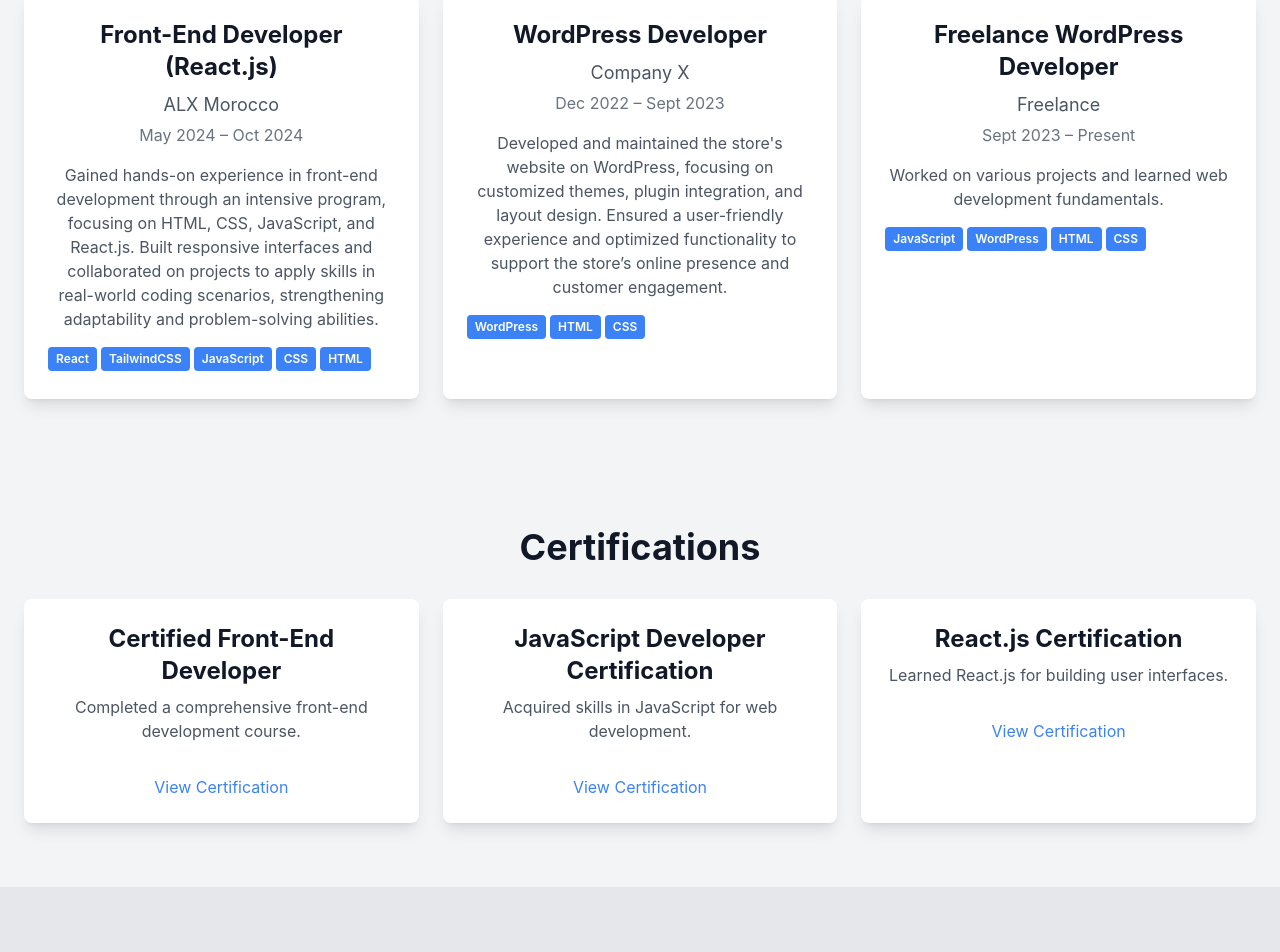
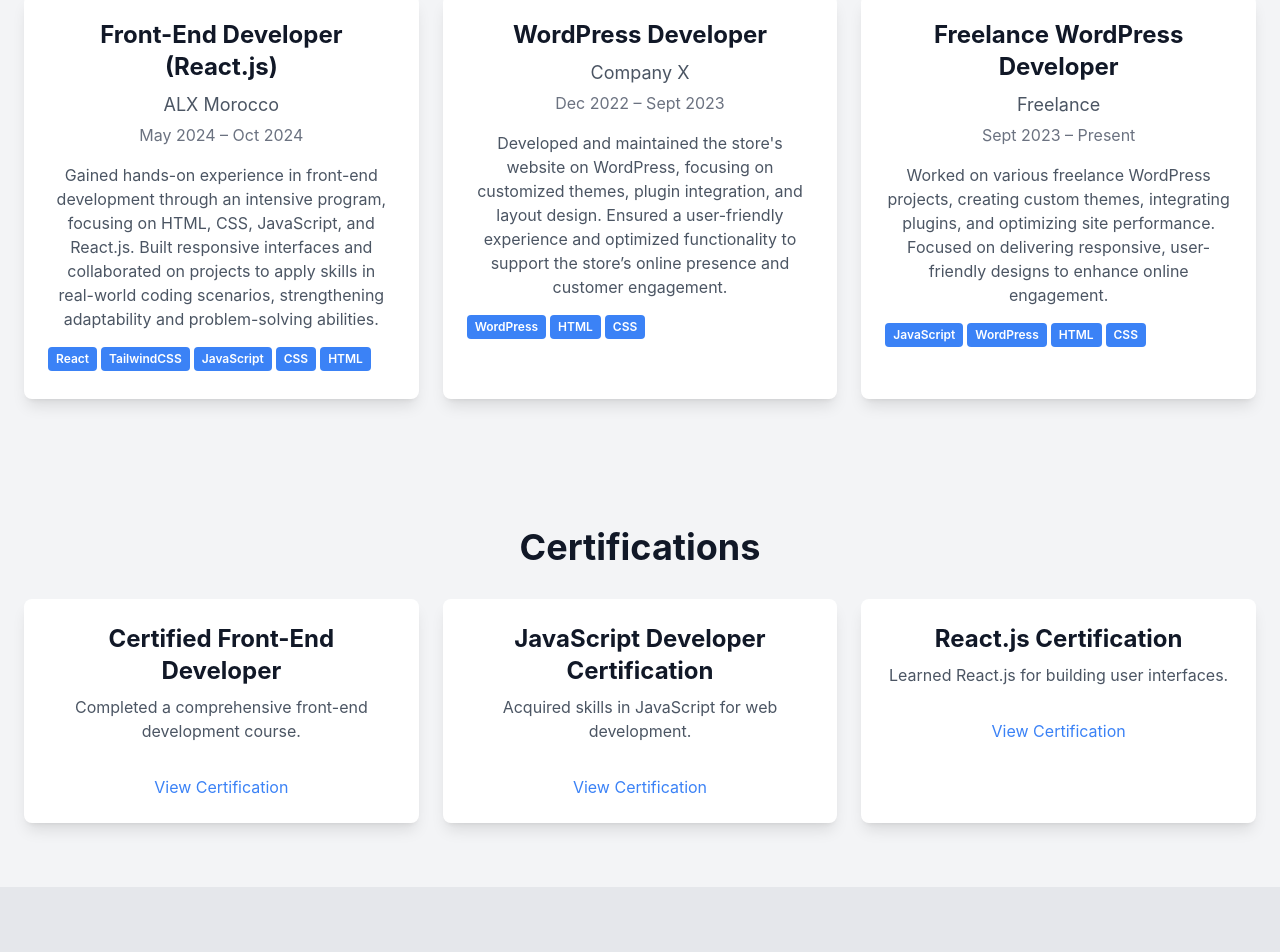
Before and after one commit to yousseffjel/portfolio, a React (Create React App) app: page / in a window 1280 px wide. Shown: the part 3785-4737 px from the top of the page. Built offline with nearby package versions, Linux system fonts and the light colour scheme.

Commit message:
add description

```diff
--- a/src/components/Experience.jsx
+++ b/src/components/Experience.jsx
@@ -19,7 +19,7 @@ const experienceData = [
     jobTitle: "Freelance WordPress Developer",
     companyName: "Freelance",
     duration: "Sept 2023 – Present",
-    description: "Worked on various projects and learned web development fundamentals.",
+    description: "Worked on various freelance WordPress projects, creating custom themes, integrating plugins, and optimizing site performance. Focused on delivering responsive, user-friendly designs to enhance online engagement.",
     technologies: ["JavaScript", "WordPress", "HTML", "CSS"],
   },
 ];
```
